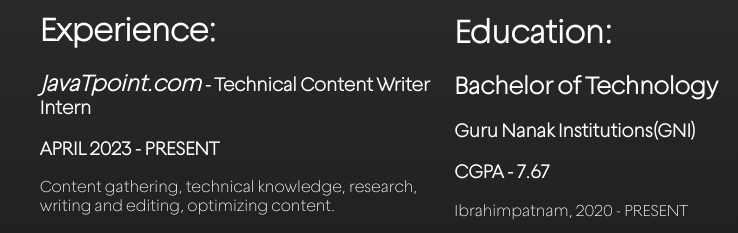
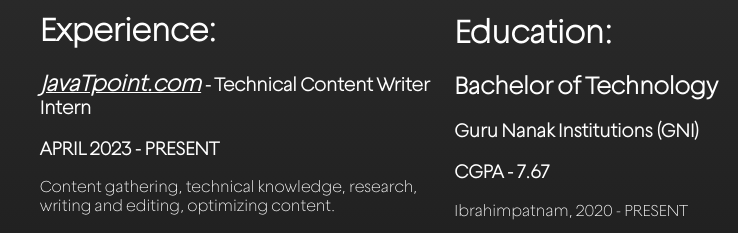
Before and after one commit to sainikhil1024/resume, a plain HTML site: page index.html in a window 1280 px wide. Shown: the part 294-527 px from the top of the page, 403-1141 px from the left. Drawn offline with Linux system fonts and the light colour scheme.

Commit message:
Update index.html

```diff
--- a/index.html
+++ b/index.html
@@ -33,7 +33,7 @@
       <h1 class="section-title">Experience:</h1>
 
       <div class="job">
-        <h3 class="job-title"><big><i>JavaTpoint.com</i></big>  - Technical Content Writer Intern
+        <h3 class="job-title"><a href="https://www.javatpoint.com/"><big><i>JavaTpoint.com</i></big></a>  - Technical Content Writer Intern
           <p>APRIL 2023 - PRESENT</p>
           </h3>
         <p class="job-description">Content gathering, technical knowledge, research, writing and editing, optimizing content.</p>
@@ -43,7 +43,7 @@
     <div class="section">
       <h2 class="section-title"><h1>Education:</h1></h2>
       <h2 class="section-title">Bachelor of Technology</h2>
-      <p class="education"><h3>Guru Nanak Institutions(GNI)
+      <p class="education"><h3>Guru Nanak Institutions (GNI)
         <p>CGPA - 7.67  </p>
       </h3>Ibrahimpatnam, 2020 - PRESENT
         </p>
```
